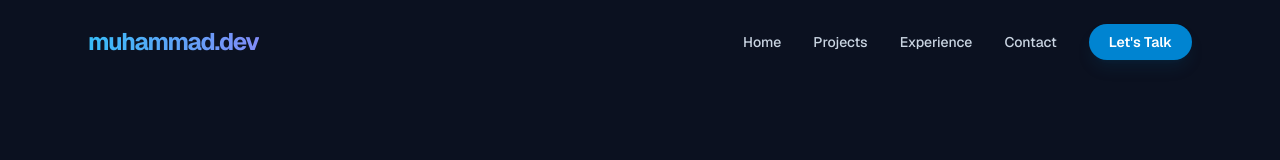
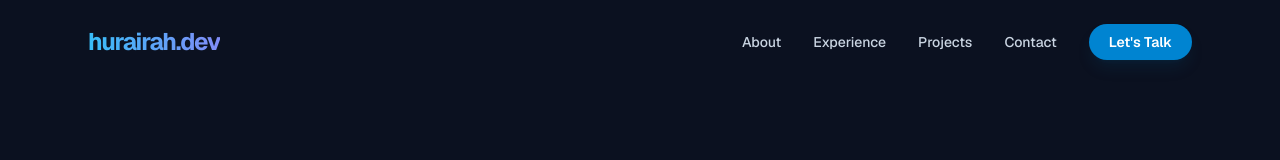
Before and after one commit to hurairahmateen/personal-portfolio, a Next.js app: page / in a window 1280 px wide. Shown: the top 160 px of the page. Built offline with nearby package versions, Linux system fonts and the light colour scheme.

Commit message:
update from home to about

```diff
--- a/src/components/Hero.tsx
+++ b/src/components/Hero.tsx
@@ -6,7 +6,7 @@ import { PERSONAL_INFO } from "@/constants";
 
 const Hero: React.FC = () => {
   return (
-    <section id="home" className="px-6 pb-20 pt-32 md:pb-32 md:pt-48">
+    <section id="about" className="px-6 pb-20 pt-32 md:pb-32 md:pt-48">
       <div className="mx-auto flex max-w-6xl flex-col items-center gap-16 lg:flex-row">
         <div className="flex-1 text-center lg:text-left">
           <div className="mb-6 inline-block rounded-full border border-sky-500/20 bg-sky-500/10 px-4 py-1.5 text-xs font-bold uppercase tracking-widest text-sky-400">
--- a/src/components/Layout.tsx
+++ b/src/components/Layout.tsx
@@ -21,9 +21,9 @@ const Layout: React.FC<LayoutProps> = ({ children }) => {
   }, []);
 
   const navLinks = [
-    { name: "Home", href: "#home" },
+    { name: "About", href: "#about" },
+    { name: "Experience", href: "#experience" },
     { name: "Projects", href: "#projects" },
-    { name: "Experience", href: "#experience" },
     { name: "Contact", href: "#contact" },
   ];
 
@@ -35,9 +35,9 @@ const Layout: React.FC<LayoutProps> = ({ children }) => {
         }`}
       >
         <div className="mx-auto flex max-w-6xl items-center justify-between px-6">
-          <a href="#home" className="text-2xl font-bold tracking-tighter">
+          <a href="#about" className="text-2xl font-bold tracking-tighter">
             <span className="gradient-text">
-              {PERSONAL_INFO.name.split(" ")[0].toLowerCase()}.dev
+              {PERSONAL_INFO.name.split(" ")[1].toLowerCase()}.dev
             </span>
           </a>
 
```
